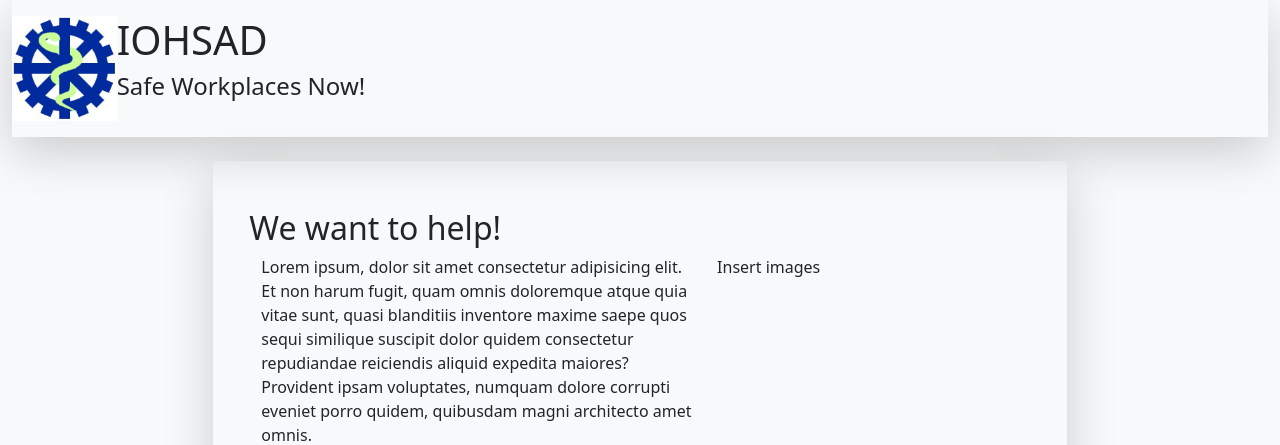
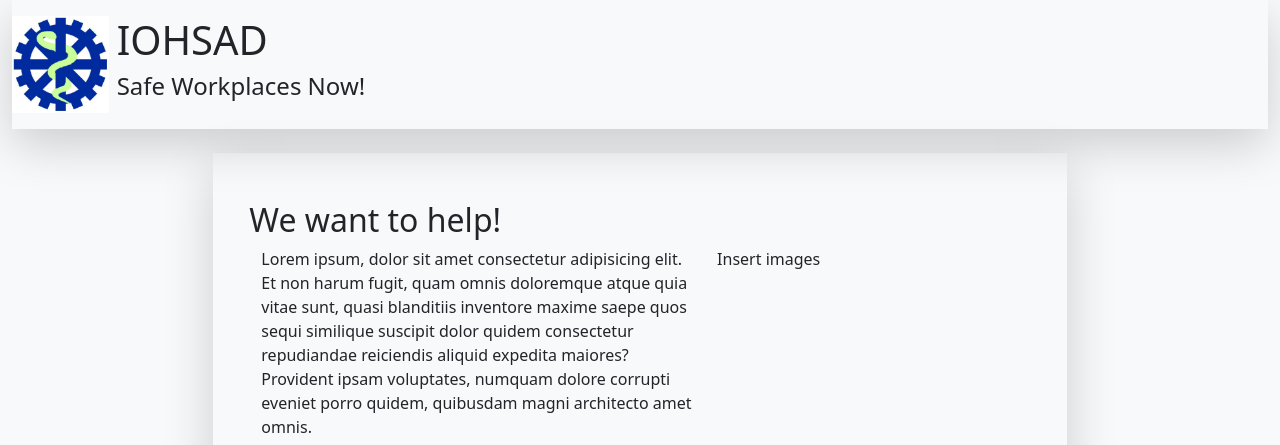
Before and after one commit to simonqq21/IOHSAD-Ex-Nihilo-Web-App, a Flask app: page / in a window 1280 px wide. Shown: the top 445 px of the page. Run offline with Flask 2, Linux system fonts and the light colour scheme.

Commit message:
Update index.html

```diff
--- a/app/templates/index.html
+++ b/app/templates/index.html
@@ -7,7 +7,7 @@
     <div class="container-fluid bg-light">
         <!--Header-->
         <header class="d-flex flex-wrap justify-content-left py-3 mb-4 shadow-lg">
-            <div class="col-sm-1 d-flex justify-content-center">
+            <div class="col-sm-1 d-flex justify-content-center pe-2">
                     <img src="{{ url_for('static', filename='img/IOHSAD_logo.png') }}" class="img-fluid" alt="IOHSAD logo">
             </div>
             <div class="col-sm-6">
```
